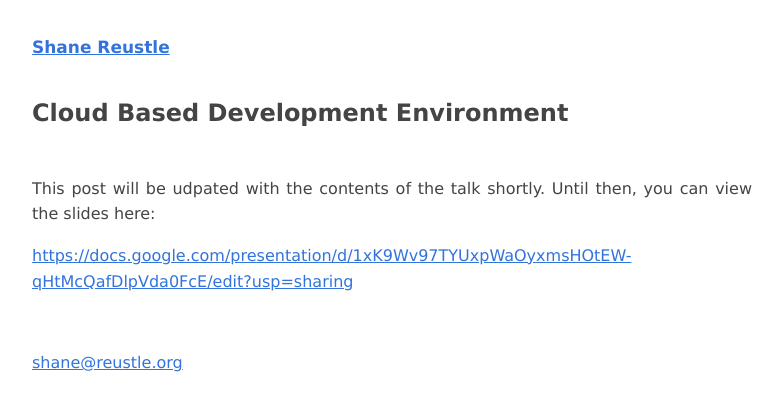
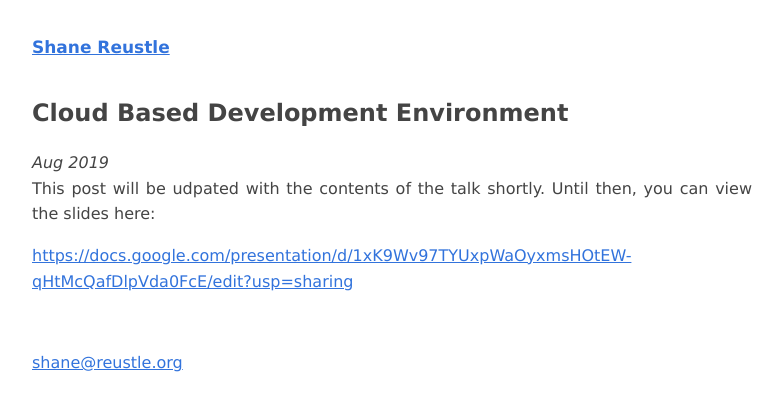
Before and after one commit to reustle/reustle, a Jekyll site: the page built from _posts/2019-08-06-cloud-dev.md, in a window 1280 px wide. Shown: the top 411 px of the page, without its empty margins (248-1031 px from the left). Built offline with Jekyll 4.4.1, drawn with Linux system fonts in a browser that asks for light colours.

Commit message:
Update basic-post.html

```diff
--- a/_layouts/basic-post.html
+++ b/_layouts/basic-post.html
@@ -7,7 +7,7 @@ layout: basic
 
 <section>
   <h1>{{ page.title }}</h1>
-  <em>{{ post.date | date: '%b %Y' }}</em><br/>
+  <em>{{ page.date | date: '%b %Y' }}</em><br/>
 
 {{ content }}
 
```
